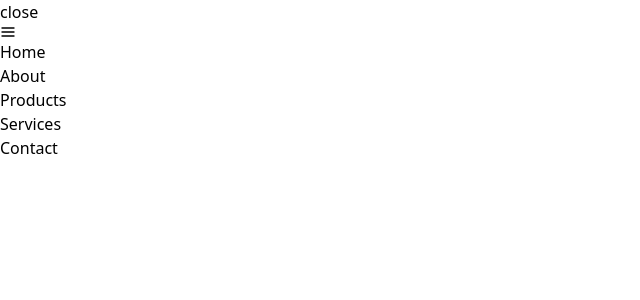
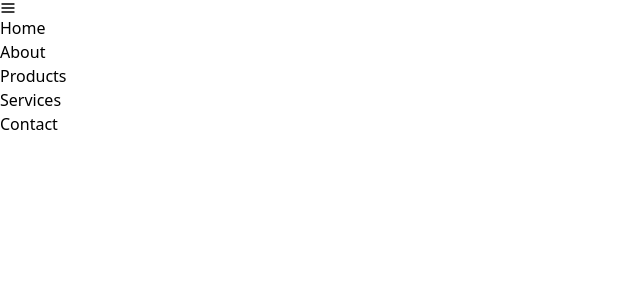
Before and after one commit to toukir15/price-list-cards, a React (Vite) app: page / in a window 1280 px wide. Shown: the top 300 px of the page, without its empty margins (0-640 px from the left). Built offline with nearby package versions, Linux system fonts and the light colour scheme.

Commit message:
added toggle bar for small device

```diff
--- a/src/components/Navbar/Navbar.jsx
+++ b/src/components/Navbar/Navbar.jsx
@@ -1,6 +1,7 @@
 import React, { useState } from "react";
 import Link from "../Link/Link";
 import { FiMenu } from "react-icons/fi";
+import { AiOutlineCloseCircle } from "react-icons/ai";
 
 const Navbar = () => {
   const [open, setOpen] = useState(false);
@@ -34,11 +35,14 @@ const Navbar = () => {
 
   return (
     <nav>
-      <div onClick={() => setOpen(!open)}>
-        <span>{open ? "open" : "close"}</span>
-        <FiMenu />
+      <div onClick={() => setOpen(!open)} className="md:hidden">
+        {open ? <AiOutlineCloseCircle /> : <FiMenu />}
       </div>
-      <ul className="md:flex">
+      <ul
+        className={`md:flex absolute duration-300 ${
+          open ? "top-6" : "-top-60"
+        }`}
+      >
         {routes.map((route) => (
           <Link key={route.id} route={route} />
         ))}
```
